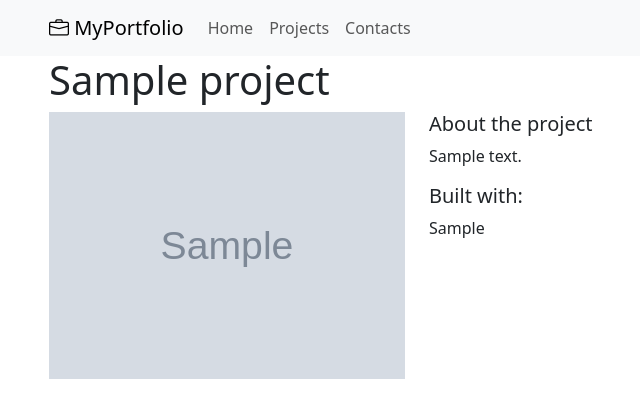
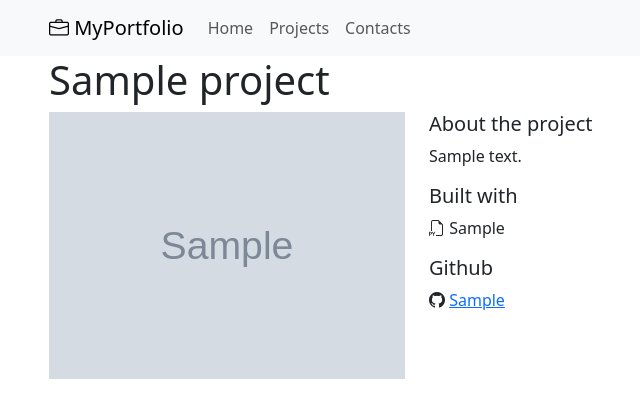
Before and after one commit to victorodnovol/django-portfolio, a Django app: page /1 in a window 1280 px wide. Shown: the top 418 px of the page, without its empty margins (33-673 px from the left). Run offline with Django 4.2, Linux system fonts and the light colour scheme; tables that the repository leaves empty hold one stand-in row (values such as "Sample post"); grey boxes marked "Sample" are stand-in pictures.

Commit message:
(style) add github link for project details page

```diff
--- a/projects/models.py
+++ b/projects/models.py
@@ -7,3 +7,4 @@ class Project(models.Model):
     description = models.TextField()
     technology = models.CharField(max_length=20)
     image = models.CharField(max_length=100)
+    github = models.CharField(max_length=100)
--- a/projects/templates/projects/detail.html
+++ b/projects/templates/projects/detail.html
@@ -12,8 +12,14 @@
         <div class="col-sm-8">
             <h5>About the project</h5>
             <p>{{ project.description }}</p>
-            <h5>Built with:</h5>
-            <p>{{ project.technology }}</p>
+            <h5>Built with</h5>
+            <p>
+                <i class="bi bi-filetype-py"></i> {{ project.technology }}
+            </p>
+            <h5>Github</h5>
+            <p>
+                <i class="bi bi-github"></i> <a href="{{ project.github }}">{{ project.github|cut:"https://github.com/" }}</a>
+            </p>
         </div>
     </div>
 {% endblock content %}
```
